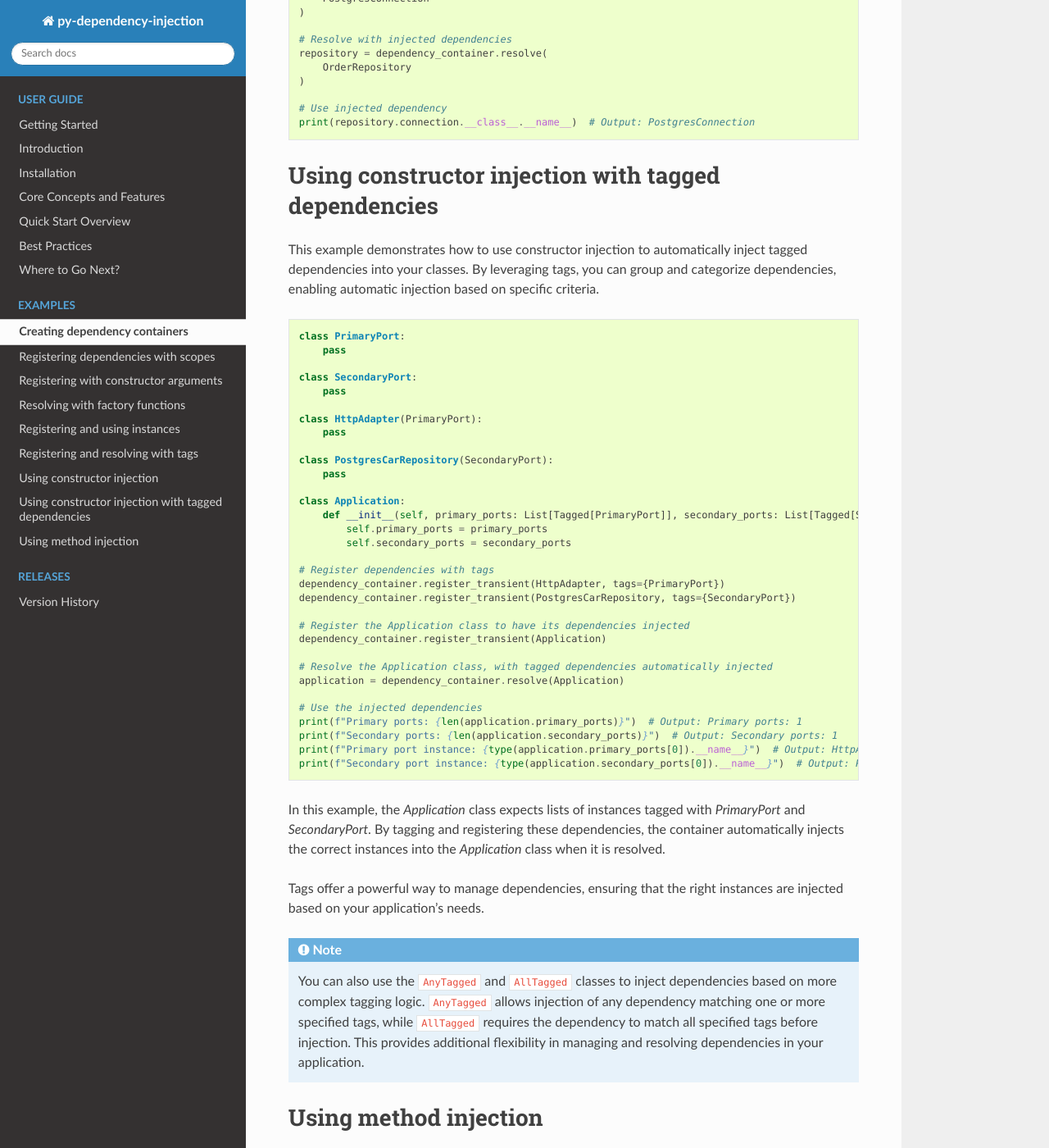
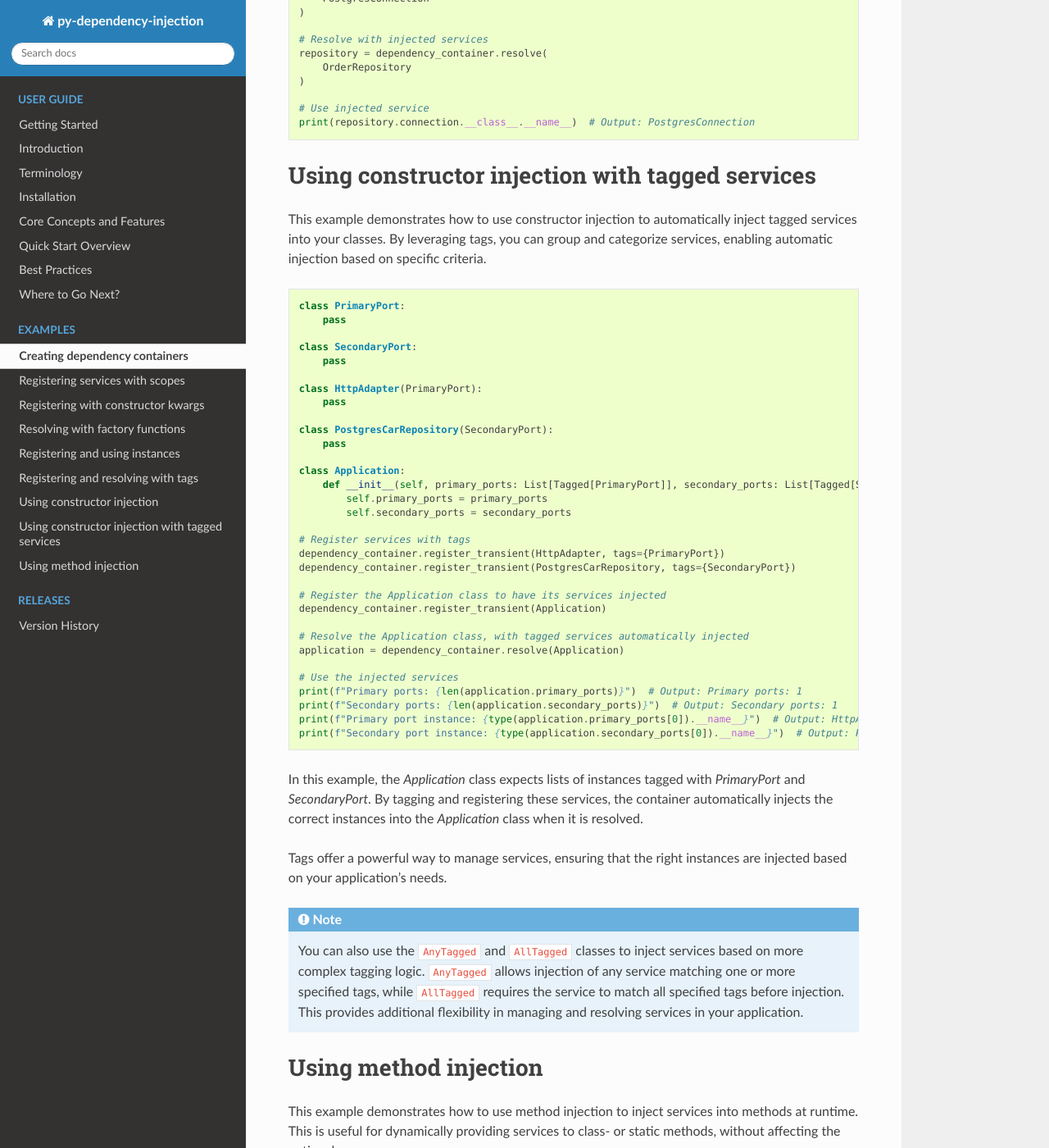
Before and after one commit to runemalm/py-dependency-injection, a Sphinx documentation site: the page built from docs/examples.rst, in a window 1280 px wide and 1400 px high, scrolled down 3944 px. Shown: the whole window at 82% size. Built offline with Sphinx 7.4.7 and the Read the Docs theme 3.1.0, drawn with Linux system fonts in a browser that asks for light colours; some of the changed text lies outside the part shown.

Commit message:
chore: replace dependency and args in docs

```diff
--- a/docs/examples.rst
+++ b/docs/examples.rst
@@ -2,7 +2,7 @@
 Creating dependency containers
 ##############################
 
-In this example, we demonstrate how to create and retrieve dependency containers using the `DependencyContainer` class. This is useful when you want to manage dependencies in different contexts or areas of your application.
+In this example, we demonstrate how to create and retrieve dependency containers using the `DependencyContainer` class. This is useful when you want to manage services in different contexts or areas of your application.
 
 .. code-block:: python
 
@@ -17,47 +17,47 @@
     )
 
 
-####################################
-Registering dependencies with scopes
-####################################
+################################
+Registering services with scopes
+################################
 
-This example shows how to register dependencies with different scopes (transient, scoped, and singleton). This is important for controlling the lifecycle and reuse of your dependencies.
+This example shows how to register services with different scopes (transient, scoped, and singleton). This is important for controlling the lifecycle and reuse of your services.
 
 .. code-block:: python
 
-    # Register a transient dependency
+    # Register a transient service
     dependency_container.register_transient(
         Connection,
         PostgresConnection
     )
 
-    # Register a scoped dependency
+    # Register a scoped service
     dependency_container.register_scoped(
         Connection,
         PostgresConnection,
         scope_name="http_request"
     )
 
-    # Register a singleton dependency
+    # Register a singleton service
     dependency_container.register_singleton(
         Connection,
         PostgresConnection
     )
 
 
-######################################
-Registering with constructor arguments
-######################################
+###################################
+Registering with constructor kwargs
+###################################
 
-Here, we illustrate how to register a dependency with constructor arguments. This allows you to provide specific values or configurations to your dependencies when they are instantiated.
+Here, we illustrate how to register a service with constructor keyword arguments. This allows you to provide specific values or configurations to your services when they are instantiated.
 
 .. code-block:: python
 
-    # Register with constructor arguments
+    # Register with constructor kwargs
     dependency_container.register_transient(
         Connection,
         PostgresConnection,
-        constructor_args={
+        constructor_kwargs={
             "host": "localhost",
             "port": 5432
         }
@@ -68,7 +68,7 @@
 Resolving with factory functions
 ################################
 
-In this section, we demonstrate how to register and resolve dependencies using the factory pattern. This provides flexibility in how your dependencies are created and configured. You can use factory functions, factory classes and factory lambdas.
+In this section, we demonstrate how to register and resolve services using the factory pattern. This provides flexibility in how your services are created and configured. You can use factory functions, factory classes and factory lambdas.
 
 .. note::
     Any `callable <https://docs.python.org/3/glossary.html#term-callable>`_ can be used as factory.
@@ -86,7 +86,7 @@
     dependency_container.register_factory(
         Connection,
         factory_function,
-        factory_args={
+        factory_kwargs={
             "host": "localhost",
             "port": 5432
         }
@@ -107,7 +107,7 @@
     dependency_container.register_factory(
         Connection,
         FactoryClass.create,
-        factory_args={
+        factory_kwargs={
             "host": "localhost",
             "port": 5432
         }
@@ -122,7 +122,7 @@
             host=host,
             port=port
         ),
-        factory_args={
+        factory_kwargs={
             "host": "localhost",
             "port": 5432
         }
@@ -133,7 +133,7 @@
 Registering and using instances
 ###############################
 
-This example demonstrates how to register and use instances of your dependencies. This is useful when you want to provide a specific instance of a dependency for use throughout your application.
+This example demonstrates how to register and use instances of your services. This is useful when you want to provide a specific instance of a service for use throughout your application.
 
 .. code-block:: python
 
@@ -150,15 +150,15 @@
     )
 
     # Resolve instance
-    resolved_instance = dependency_container.resolve(Connection)
-    print(resolved_instance.host)  # Output: localhost
+    resolved = dependency_container.resolve(Connection)
+    print(resolved.host)  # Output: localhost
 
 
 ###################################
 Registering and resolving with tags
 ###################################
 
-In this example, we show how to register and resolve dependencies using tags. This allows you to categorize and retrieve specific groups of dependencies based on their tags.
+In this example, we show how to register and resolve services using tags. This allows you to categorize and retrieve specific groups of services based on their tags.
 
 .. code-block:: python
 
@@ -172,7 +172,7 @@
         }
     )
 
-    # Register another dependency with tags
+    # Register another service with tags
     dependency_container.register_scoped(
         BusConnection,
         KafkaBusConnection,
@@ -182,23 +182,23 @@
         }
     )
 
-    # Resolve all dependencies with the 'Startable' tag
-    resolved_dependencies = dependency_container.resolve_all(
+    # Resolve all services with the 'Startable' tag
+    resolved = dependency_container.resolve_all(
         tags={
             Startable
         }
     )
 
-    # Use resolved dependencies
-    for dependency in resolved_dependencies:
-        dependency.start()
+    # Use resolved services
+    for service in resolved:
+        service.start()
 
 
 ###########################
 Using constructor injection
 ###########################
 
-This example illustrates how to use constructor injection to automatically inject dependencies into your classes. This is a common pattern for managing dependencies in object-oriented programming. This is probably how you'll want to resolve 99% of the dependencies in your software application.
+This example illustrates how to use constructor injection to automatically inject services into your classes. This is a common pattern for managing dependencies in object-oriented programming. This is probably how you'll want to resolve 99% of the services in your software application.
 
 .. code-block:: python
 
@@ -206,7 +206,7 @@
         def __init__(self, connection: Connection):
             self.connection = connection
 
-    # Register dependencies
+    # Register services
     dependency_container.register_transient(
         OrderRepository
     )
@@ -216,20 +216,20 @@
         PostgresConnection
     )
 
-    # Resolve with injected dependencies
+    # Resolve with injected services
     repository = dependency_container.resolve(
         OrderRepository
     )
 
-    # Use injected dependency
+    # Use injected service
     print(repository.connection.__class__.__name__)  # Output: PostgresConnection
 
 
-######################################################
-Using constructor injection with tagged dependencies
-######################################################
+################################################
+Using constructor injection with tagged services
+################################################
 
-This example demonstrates how to use constructor injection to automatically inject tagged dependencies into your classes. By leveraging tags, you can group and categorize dependencies, enabling automatic injection based on specific criteria.
+This example demonstrates how to use constructor injection to automatically inject tagged services into your classes. By leveraging tags, you can group and categorize services, enabling automatic injection based on specific criteria.
 
 .. code-block:: python
 
@@ -250,36 +250,36 @@
             self.primary_ports = primary_ports
             self.secondary_ports = secondary_ports
 
-    # Register dependencies with tags
+    # Register services with tags
     dependency_container.register_transient(HttpAdapter, tags={PrimaryPort})
     dependency_container.register_transient(PostgresCarRepository, tags={SecondaryPort})
 
-    # Register the Application class to have its dependencies injected
+    # Register the Application class to have its services injected
     dependency_container.register_transient(Application)
 
-    # Resolve the Application class, with tagged dependencies automatically injected
+    # Resolve the Application class, with tagged services automatically injected
     application = dependency_container.resolve(Application)
 
-    # Use the injected dependencies
+    # Use the injected services
     print(f"Primary ports: {len(application.primary_ports)}")  # Output: Primary ports: 1
     print(f"Secondary ports: {len(application.secondary_ports)}")  # Output: Secondary ports: 1
     print(f"Primary port instance: {type(application.primary_ports[0]).__name__}")  # Output: HttpAdapter
     print(f"Secondary port instance: {type(application.secondary_ports[0]).__name__}")  # Output: PostgresCarRepository
 
 
-In this example, the `Application` class expects lists of instances tagged with `PrimaryPort` and `SecondaryPort`. By tagging and registering these dependencies, the container automatically injects the correct instances into the `Application` class when it is resolved.
+In this example, the `Application` class expects lists of instances tagged with `PrimaryPort` and `SecondaryPort`. By tagging and registering these services, the container automatically injects the correct instances into the `Application` class when it is resolved.
 
-Tags offer a powerful way to manage dependencies, ensuring that the right instances are injected based on your application's needs.
+Tags offer a powerful way to manage services, ensuring that the right instances are injected based on your application's needs.
 
 .. note::
-    You can also use the ``AnyTagged`` and ``AllTagged`` classes to inject dependencies based on more complex tagging logic. ``AnyTagged`` allows injection of any dependency matching one or more specified tags, while ``AllTagged`` requires the dependency to match all specified tags before injection. This provides additional flexibility in managing and resolving dependencies in your application.
+    You can also use the ``AnyTagged`` and ``AllTagged`` classes to inject services based on more complex tagging logic. ``AnyTagged`` allows injection of any service matching one or more specified tags, while ``AllTagged`` requires the service to match all specified tags before injection. This provides additional flexibility in managing and resolving services in your application.
 
 
 ######################
 Using method injection
 ######################
 
-This example demonstrates how to use method injection to inject dependencies into methods at runtime. This is useful for dynamically providing dependencies to class- or static methods, without affecting the entire class.
+This example demonstrates how to use method injection to inject services into methods at runtime. This is useful for dynamically providing services to class- or static methods, without affecting the entire class.
 
 .. note::
     You can pass the arguments ``container_name`` and ``scope_name`` to ``@inject``.
@@ -296,7 +296,7 @@
             order.set_status("placed")
             repository.save(order)
 
-    # Register dependencies
+    # Register services
     dependency_container.register_transient(
         OrderRepository
     )
--- a/docs/index.rst
+++ b/docs/index.rst
@@ -24,8 +24,6 @@
 - **Test-friendly** – Designed for container isolation and overrides
 - **Minimalistic** – Easy to use, extend, and integrate
 
-You can find the source code for `py-dependency-injection` in our `GitHub repository <https://github.com/runemalm/py-dependency-injection>`_.
-
 .. userguide-docs:
 .. toctree::
   :maxdepth: 1
```
Also changed, not shown: docs/userguide.rst (+21 -12 lines).
